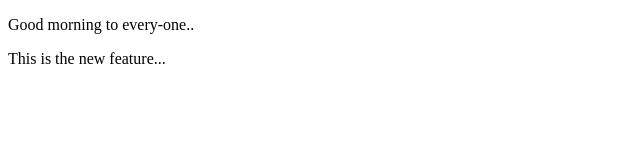
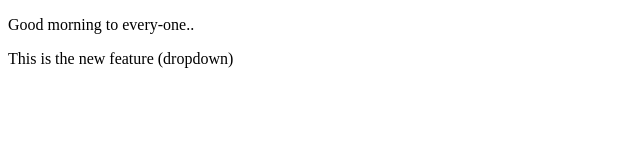
Before and after one commit to NithishDev2005/LocalRepo, a plain HTML site: page index.html in a window 1280 px wide. Shown: the full height of the page, 0-640 px from the left. Drawn offline with Linux system fonts and the light colour scheme.

Commit message:
feature2

```diff
--- a/index.html
+++ b/index.html
@@ -5,7 +5,7 @@
     <meta name="viewport" content="width=device-width, initial-scale=1.0">
     <title>HelloWorld</title>
     <p> Good morning to every-one..</p>
-    <p> This is the new feature...</p>
+    <p> This is the new feature (dropdown)</p>
 </head>
 <body>
 
```
